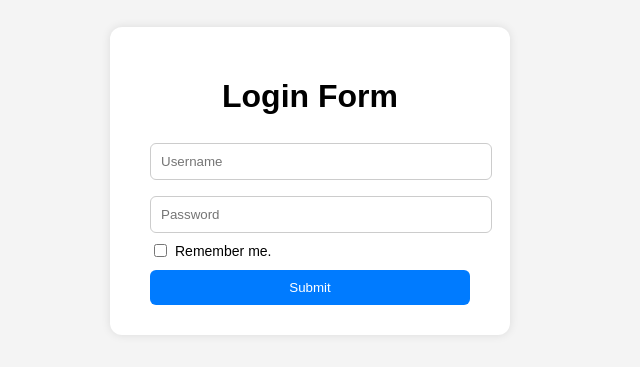
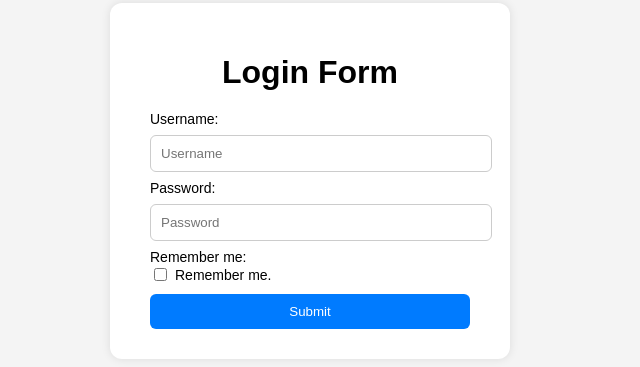
Before and after one commit to acciojob/remember-me-login-form-Musharraf-712, a website: page main.html in a window 1280 px wide. Shown: the part 227-594 px from the top of the page, without its empty margins (330-970 px from the left). Drawn offline with Linux system fonts and the light colour scheme.

Commit message:
created a submission

```diff
--- a/main.html
+++ b/main.html
@@ -11,8 +11,11 @@
   <div class="container">
     <h1>Login Form</h1>
     <form id="loginForm">
+		  <label for="username">Username:</label>
       <input type="text" id="username" placeholder="Username" required>
+		 <label for="password">Password:</label>
       <input type="password" id="password" placeholder="Password" required>
+		<label for="checkbox">Remember me:</label>
       <label><input type="checkbox" id="checkbox"> Remember me.</label>
       <input type="submit" id="submit" value="Submit">
     </form>
```
